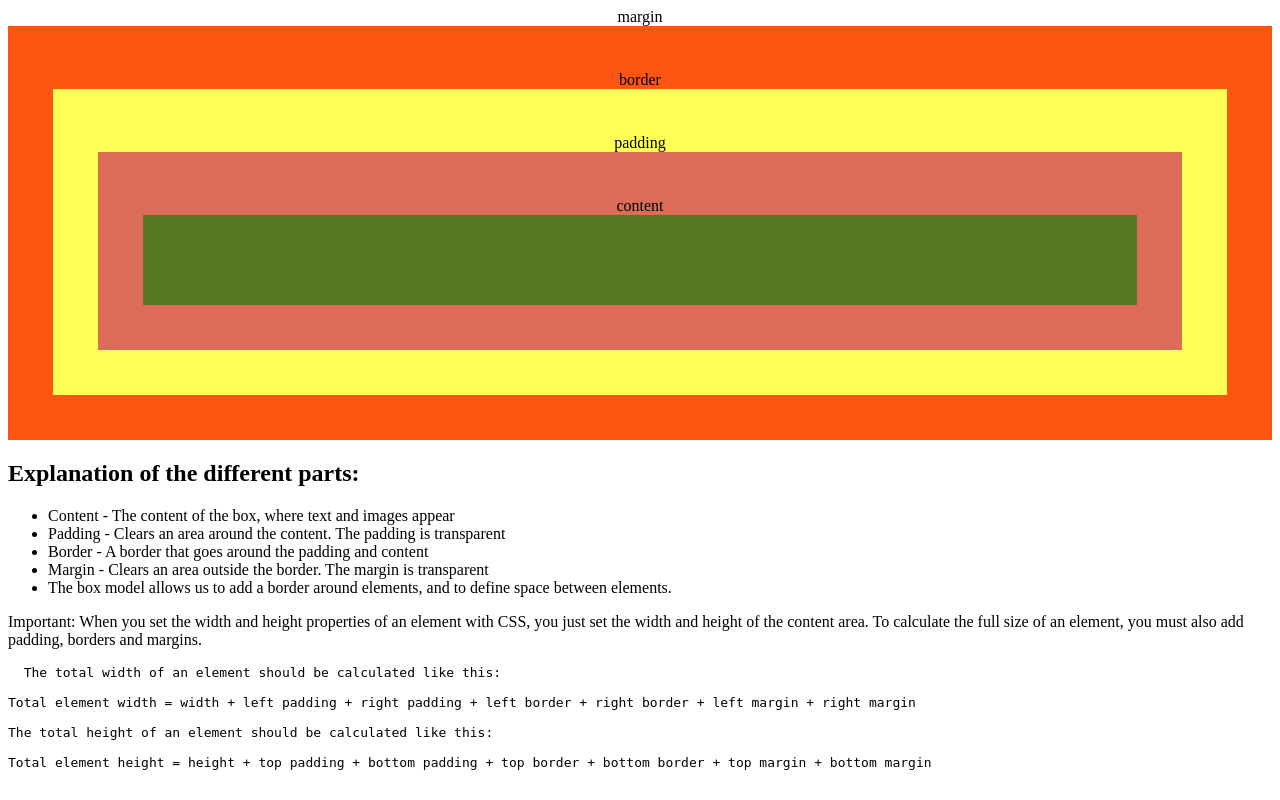
After one commit to easazade/css-practice, a PHP site: page /box_model.html in a window 1280 px wide. The commit adds this page. Run offline with PHP 8.4, Linux system fonts and the light colour scheme.

Commit message:
adding more examples

```diff
--- /dev/null
+++ b/box_model.html
@@ -0,0 +1,49 @@
+<!DOCTYPE html>
+<html lang="en">
+<head>
+  <meta charset="UTF-8">
+  <title>box model</title>
+</head>
+<body>
+
+<div class="w3-boxmodel">
+  <div style="text-align: center;width: 100%;">margin</div>
+  <div style="padding: 45px;background-color: #ff5512">
+    <div style="text-align: center;width: 100%;">border</div>
+    <div style="padding: 45px;background-color: #ff5">
+      <div style="text-align: center;width: 100%;">padding</div>
+      <div style="padding: 45px;background-color: rgba(214,89,89,0.88)">
+        <div style="text-align: center;width: 100%;">content</div>
+        <div style="padding: 45px;background-color: #572">
+        </div>
+      </div>
+    </div>
+  </div>
+</div>
+<h2>
+Explanation of the different parts:
+</h2>
+<ul>
+<li>Content - The content of the box, where text and images appear</li>
+<li>Padding - Clears an area around the content. The padding is transparent</li>
+<li>Border - A border that goes around the padding and content</li>
+<li>Margin - Clears an area outside the border. The margin is transparent</li>
+<li>The box model allows us to add a border around elements, and to define space between elements.</li>
+</ul>
+<p>
+  Important: When you set the width and height properties of an element with CSS, you just set the width and
+  height of the content area. To calculate the full size of an element, you must also add padding, borders and margins.
+</p>
+
+<pre>
+  The total width of an element should be calculated like this:
+
+Total element width = width + left padding + right padding + left border + right border + left margin + right margin
+
+The total height of an element should be calculated like this:
+
+Total element height = height + top padding + bottom padding + top border + bottom border + top margin + bottom margin
+</pre>
+
+</body>
+</html>
```
Also changed, not shown: height_and_width.html (added, +30 -0 lines), index.php (+15 -1 lines), outline.css (added, +18 -0 lines), padding.html (added, +37 -0 lines).
